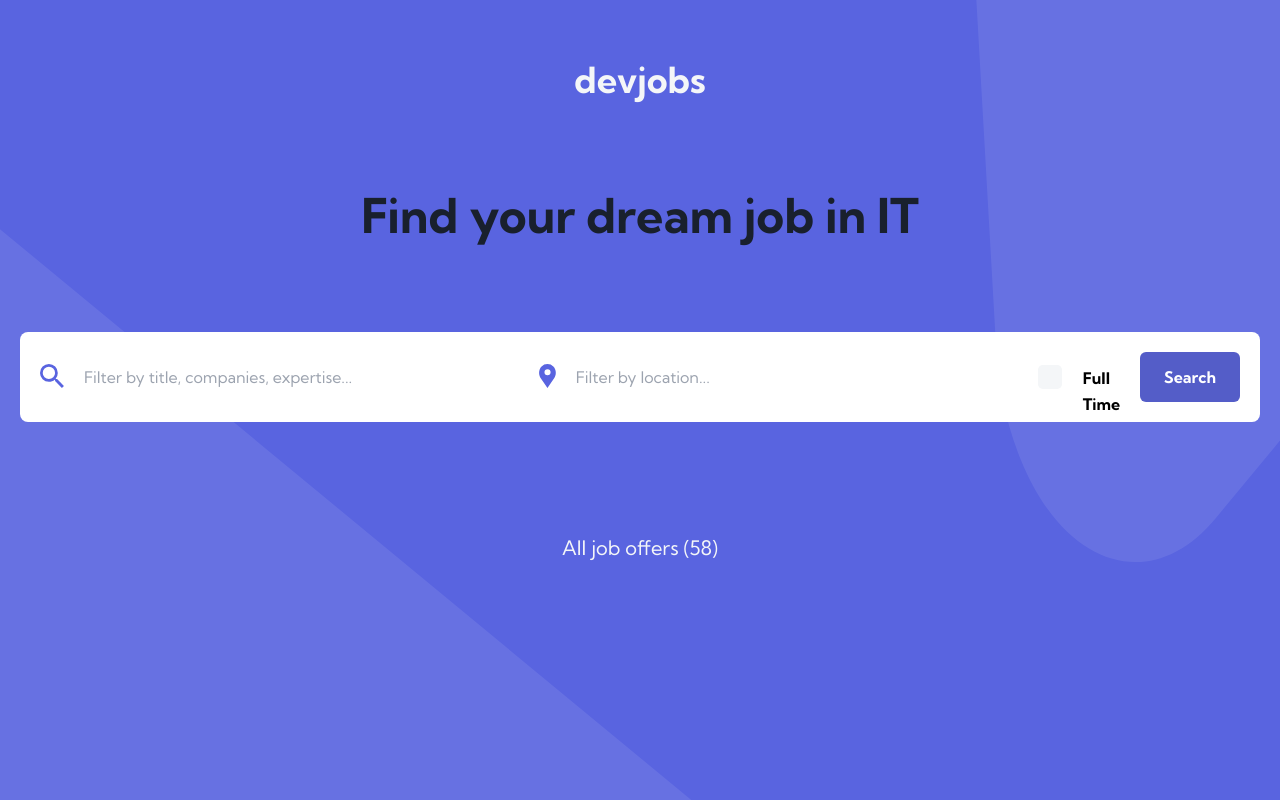
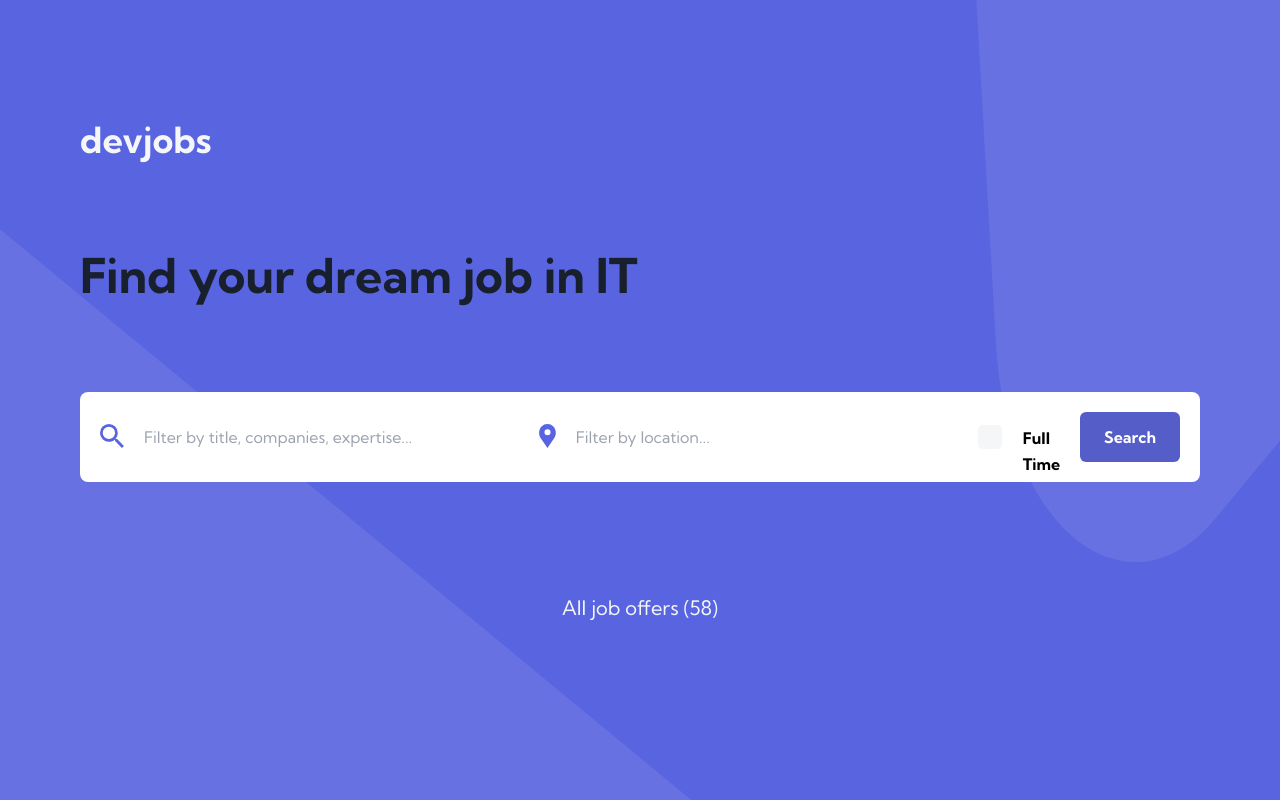
Before and after one commit to michalrudy9/Devjobs-App-NextJS, a Next.js app: page / in a window 1280 px wide. Built offline with nearby package versions, Linux system fonts and the light colour scheme.

Commit message:
Added some style improvement

```diff
--- a/app/page.tsx
+++ b/app/page.tsx
@@ -28,13 +28,13 @@ const Home = () => {
           alt="Page background"
           className="col-start-1 col-end-2 row-start-1 row-end-2 w-auto h-screen"
         />
-        <main className="col-start-1 col-end-2 row-start-1 row-end-2  h-screen p-5">
+        <main className="col-start-1 col-end-2 row-start-1 row-end-2 h-screen p-5 lg:p-20">
           <header>
-            <h1 className="text-light-grey text-4xl text-center my-10">
+            <h1 className="text-light-grey text-4xl text-center lg:text-left my-10">
               <Link href="/">devjobs</Link>
             </h1>
           </header>
-          <p className="text-center font-bold text-very-dark-blue text-5xl my-20 leading-normal">
+          <p className="text-center lg:text-left font-bold text-very-dark-blue text-5xl my-20 leading-normal">
             Find your dream job in IT
           </p>
           <SearchBox onClick={startFiltering} />
```
